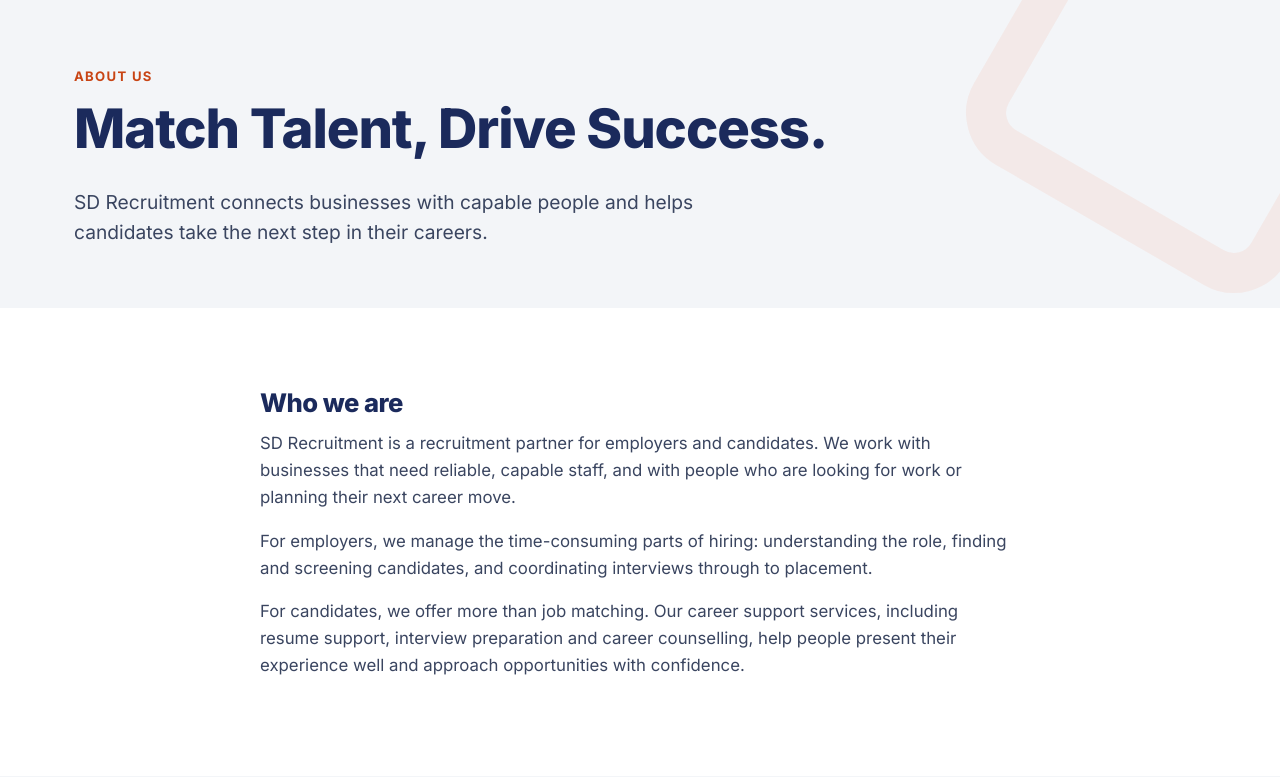
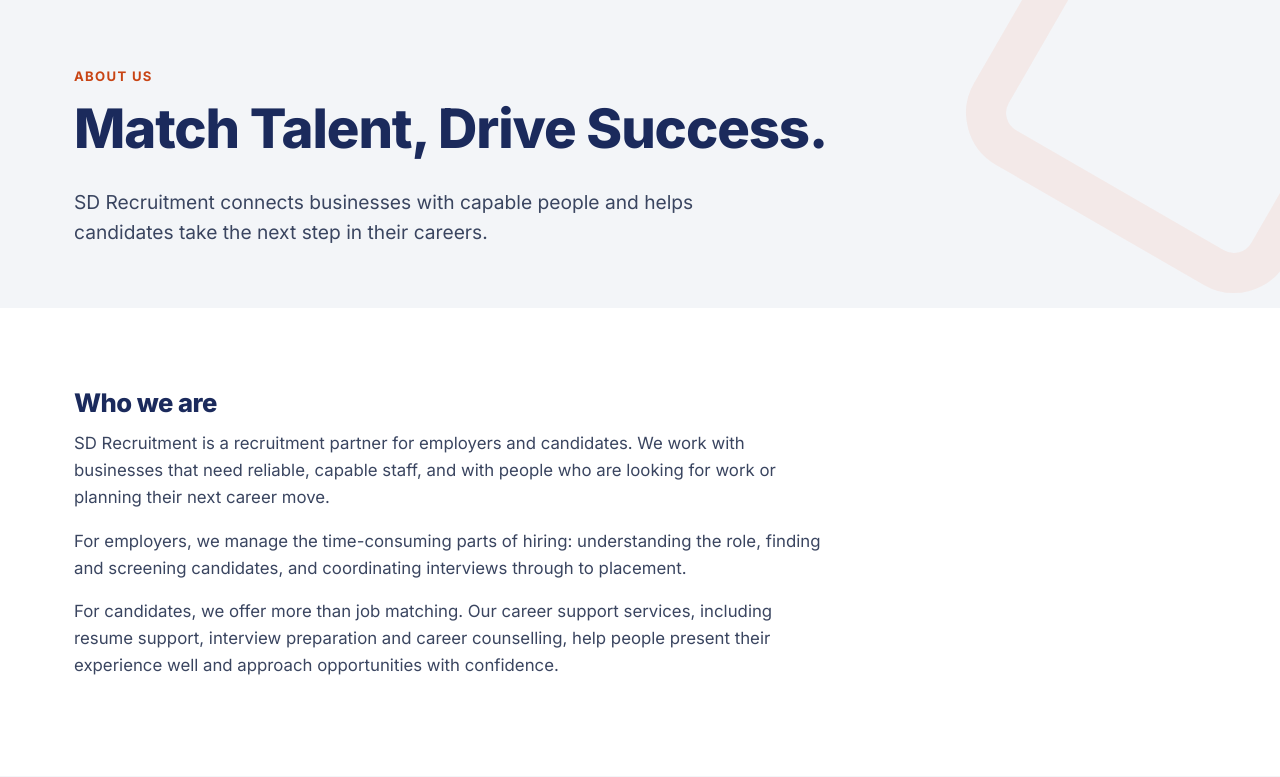
Before and after one commit to t-hinley/sd-recruitment, a Django app: page /about/ in a window 1280 px wide. Shown: the part 86-863 px from the top of the page. Run offline with Django 5.2, Linux system fonts and the light colour scheme.

Commit message:
About Us: align Who we are to the left
Lines up with the page heading; Privacy Policy text is left-aligned again too.

Co-Authored-By: Claude Opus 5.5 <noreply@anthropic.com>
Claude-Session: https://claude.ai/code/session_018i6KhyRKKuaj4sJwSsDdCc

```diff
--- a/static/css/style.css
+++ b/static/css/style.css
@@ -262,7 +262,7 @@ p { margin: 0 0 1em; }
 .prose h2:first-child { margin-top: 0; }
 .prose ul { padding-left: 1.2em; }
 .prose li { margin-bottom: .4em; }
-.prose--narrow { max-width: 760px; margin-left: auto; margin-right: auto; }
+.prose--narrow { max-width: 760px; }
 .brand-card { background: var(--grey); border-radius: var(--radius-lg); padding: 44px 36px 30px; text-align: center; }
 .brand-card img { width: 70%; margin: 0 auto 18px; }
 .brand-card__tag { margin: 0; color: var(--orange-strong); font-weight: 700; font-style: italic; }
```
